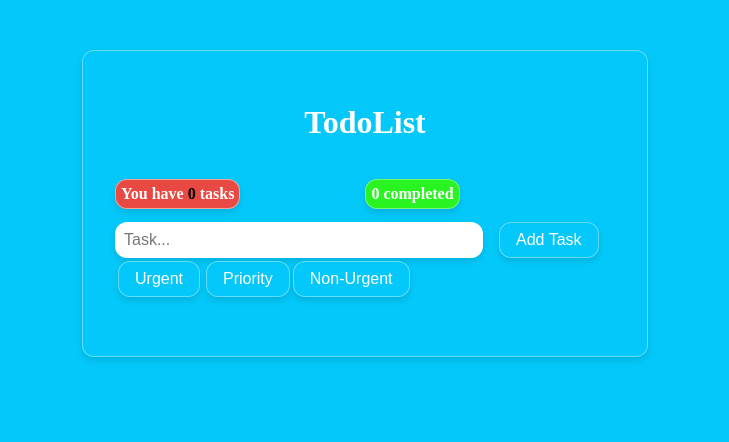
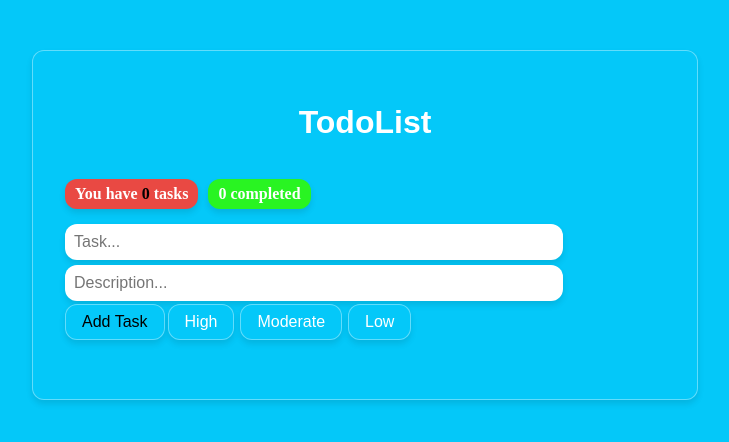
Before and after one commit to thelegend3452/ToDoList, a React (Create React App) app: page / in a window 1280 px wide. Shown: the top 442 px of the page, without its empty margins (275-1004 px from the left). Built offline with nearby package versions, Linux system fonts and the light colour scheme.

Commit message:
storing tasks and better ui

```diff
--- a/src/App.css
+++ b/src/App.css
@@ -1,18 +1,18 @@
 body {
-  font-family:'Times New Roman', Times, serif;
+  font-family: 'Times New Roman', Times, serif;
   background-color: rgb(4, 200, 249);
   margin: 0;
   padding: 0;
 }
 
 .container {
-  max-width: 500px;
+  max-width: 600px;
   margin: 50px auto;
   background-color: rgb(4, 200, 249);
   padding: 2rem;
   border: 1px solid rgba(255, 255, 255, 0.367);
   border-radius: 12px;
-  box-shadow: 0 4px 6px rgb(0,0,0,0.1) ;
+  box-shadow: 0 4px 6px rgba(0,0,0,0.1);
   backdrop-filter: blur(30px);
 }
 
@@ -20,19 +20,23 @@ h1 {
   text-align: center;
   color: #ffffff;
   margin-bottom: 1.5rem;
-  font-family: 'Papyrus';
+  font-family: 'Papyrus', sans-serif;
+}
+
+.rem, .comp {
+  display: inline-block;
+  padding: 6px 10px;
+  border-radius: 12px;
+  box-shadow: 0 4px 6px rgba(0,0,0,0.1);
+  backdrop-filter: blur(30px);
+  font-size: 1rem;
+  margin-bottom: 10px;
 }
 
 .rem {
-  font-size: 1rem;
   color: white;
   background-color: rgb(233, 73, 67);
-  border: 1px solid rgba(255, 255, 255, 0.494);
-  border-radius: 12px;
-  box-shadow: 0 4px 6px rgb(0,0,0,0.1) ;
-  backdrop-filter: blur(30px);
-  padding: 5px;
-  display: inline-block;
+  margin-right: 10px;
 }
 
 .remaning {
@@ -40,127 +44,117 @@ h1 {
 }
 
 .comp {
-  font-size: 1rem;
   color: white;
   background-color: rgb(41, 244, 34);
+}
+
+input[type="text"] {
+  width: calc(100% - 120px);
+  padding: 0.5rem;
+  margin-right: 1rem;
+  margin-top: 5px;
+  border: 1px solid rgba(255, 255, 255, 0.2);
+  border-radius: 12px;
+  box-shadow: 0 4px 6px rgba(0,0,0,0.1);
+  backdrop-filter: blur(20px);
+  font-size: 16px;
+}
+
+input:focus {
+  outline: none;
+}
+
+button {
+  background-color: rgb(4, 200, 249);
+  padding: 0.5rem 1rem;
   border: 1px solid rgba(255, 255, 255, 0.367);
   border-radius: 12px;
   box-shadow: 0 4px 6px rgb(0,0,0,0.1) ;
   backdrop-filter: blur(30px);
-  display: inline-block;
-  margin-left: 25%;
-  padding: 5px;
-}
-.completed {
-  color: black;
-}
 
-
-input[type="text"] {
-  width: 70%;
-  padding: 0.5rem;
-  margin-right: 1rem;
-  border: 1px solid rgb(255, 255, 255, 0.2);
-  border-radius: 12px;
-  box-shadow: 0 4px 6px rgb(0,0,0,0.1) ;
-  backdrop-filter: blur(20px);
-  font-size: 16px;
-}
-input:focus {
-  outline:none;
-}
-
-button {
-  padding: 0.5rem 1rem;
-  background-color: rgb(4, 200, 249);
-  border: 1px solid rgba(255, 255, 255, 0.367);
-  border-radius: 12px;
-  box-shadow: 0 4px 6px rgb(0,0,0,0.1) ;
-  backdrop-filter: blur(30px);
-  color: white;
   font-size: 16px;
   cursor: pointer;
   transition: background-color 0.3s;
 }
 
-button:hover {
-  background-color: #0056b3;
+li button {
+  background-color: transparent;
+  margin-left: 5px;
 }
 
+li button:hover {
+  background-color: #c82333;
+  color: white;
+}
+
+.Pbtn, .Nbtn, .Ubtn {
+  margin: 3px;
+  background-color: rgb(4, 200, 249);
+  padding: 0.5rem 1rem;
+  border: 1px solid rgba(255, 255, 255, 0.367);
+  border-radius: 12px;
+  box-shadow: 0 4px 6px rgb(0,0,0,0.1) ;
+  backdrop-filter: blur(30px);
+  cursor: pointer;
+  font-size: 16px;
+  color: white;
+  transition: background-color 0.3s;
+}
+
+.Ubtn:hover { background-color: #f62b02; }
+.Pbtn:hover { background-color: #f0a904; }
+.Nbtn:hover { background-color: #298bf3; }
+
+
 ul {
-  list-style-type: none;
+  list-style: none;
   padding: 0;
   margin-top: 1.5rem;
 }
 
 li {
   display: flex;
-  justify-content: space-between;
-  align-items: center;
-  padding: 0.75rem 1rem;
-  margin-bottom: 0.75rem;
-  border: 1px solid rgba(255, 255, 255, 0.528);
-  border-radius: 12px;
-  box-shadow: 0 4px 6px rgba(255, 255, 255, 0.150) ;
-  backdrop-filter: blur(10px);
-}
-
-li button {
-  background-color:transparent;
-
-}
-
-li button:hover {
-  background-color: #c82333;
-}
-
-
-.Pbtn, .Ntbn, .Ubtn {
+  flex-direction: column;
+  margin-bottom: 1rem;
   background-color: rgb(4, 200, 249);
-  padding: 0,5rem 1rem;
+  padding: 0.5rem 1rem;
   border: 1px solid rgba(255, 255, 255, 0.367);
   border-radius: 12px;
   box-shadow: 0 4px 6px rgb(0,0,0,0.1) ;
   backdrop-filter: blur(30px);
-  color: white;
-  font-size: 16px;
-  cursor: pointer;
-  transition: background-color 0.3s;
-  margin: 3px;
 
+  gap: 0.5rem;
 }
 
-.Ubtn:hover{
-    background-color: #f62b02;
+li .top-row {
+  display: flex;
+  justify-content: space-between;
+  align-items: center;
+  gap: 10px;
 }
 
-.Pbtn:hover{
-    background-color: #f0a904;
-}
-
-.Nbtn:hover{
-    background-color: #298bf3;
-}
-
-
-
-.Pbtn:focus,.Ubtn:focus, .Nbtn:focus{
-  border: 1px solid black;
-}
-
-.priority.urgent {
-  color: #f62b02
-}
-.priority{
-  color:#e3a004;
+.priority {
+  display: inline-block;
   background-color: rgb(4, 200, 249);
-  padding: 10px;
+  padding: 0.5rem 1rem;
   border: 1px solid rgba(255, 255, 255, 0.367);
   border-radius: 12px;
   box-shadow: 0 4px 6px rgb(0,0,0,0.1) ;
   backdrop-filter: blur(30px);
   font-weight: bold;
 }
-.priority.non-urgent {
-  color: #298bf3;
+
+.priority.high { color: #f62b02; text-align: center; }
+.priority.moderate { color: rgba(199, 148, 0, 0.97); text-align: center; }
+.priority.low { color: #298bf3; text-align: center; }
+
+.description {
+  font-size: 1rem;
+  margin-top: 5px;
+  color: black;
 }
+
+.completed {
+  color: black;
+  text-decoration: line-through;
+}
--- a/src/App.js
+++ b/src/App.js
@@ -1,17 +1,25 @@
-import React, { useState } from "react";
+import React, { useState, useEffect } from "react";
 import './App.css';
 import Todoinput from "./components/Todoinput"
 import Todolist from "./components/Todolist";
 
 const App = () => {
   const [input, setInput] = useState("");
-  const [todos, setTodos] = useState([]);
-  const [priority, setPriority] = useState("NON-URGENT")
+  const [todos, setTodos] = useState(() => {
+    const save_tasks = localStorage.getItem("todos");
+    return save_tasks ? JSON.parse(save_tasks) : [];
+  });
+  const [description, setDescription] = useState("")
+  const [priority, setPriority] = useState("LOW")
+
+  useEffect(() => {
+    localStorage.setItem("todos", JSON.stringify(todos));
+  });
 
   const PriorityOrder = {
-    'URGENT': 1,
-    'PRIORITY': 2,
-    'NON-URGENT': 3
+    'HIGH': 1,
+    'MODERATE': 2,
+    'LOW': 3
   }
 
   const addtask = () => {
@@ -20,13 +28,16 @@ const App = () => {
     const newtask = {
       id: Date.now(),
       text: input,
+      description: description,
       completed: false,
       priority
     };
 
     setInput("");
     setTodos([...todos, newtask]);
+    setDescription("");
   };
+
 
   const deletetask = (id) => {
     const updatedTasks = todos.filter(task => task.id !== id);
@@ -44,12 +55,12 @@ const App = () => {
     if (task.id === id) {
       let newPriority;
 
-      if (task.priority === "URGENT") {
-        newPriority = "PRIORITY";
-      } else if (task.priority === "PRIORITY") {
-        newPriority = "NON-URGENT";
+      if (task.priority === "HIGH") {
+        newPriority = "MODERATE";
+      } else if (task.priority === "MODERATE") {
+        newPriority = "LOW";
       } else {
-        newPriority = "URGENT";
+        newPriority = "HIGH";
       }
 
       return { ...task, priority: newPriority };
@@ -76,7 +87,7 @@ const App = () => {
         <span className="task-count">{completedCount}</span> completed
       </h2>
 
-      <Todoinput input={input} setInput={setInput} addtask={addtask} setPriority={setPriority}/>
+      <Todoinput input={input} setInput={setInput} addtask={addtask} description={description} setDescription={setDescription} setPriority={setPriority}/>
       <Todolist todos={[...todos].sort((a, b) => {
         if (a.completed  !== b.completed) {
           return a.completed ? 1: -1;
--- a/src/components/Todoinput.js
+++ b/src/components/Todoinput.js
@@ -1,6 +1,6 @@
 import React from "react";
 
-const Todoinput = ({input, setInput, addtask, setPriority}) => {
+const Todoinput = ({input, description, setDescription ,setInput, addtask ,setPriority}) => {
     const handleEnter = (event) => {
         if (event.key === 'Enter') {
             addtask();
@@ -16,15 +16,23 @@ const Todoinput = ({input, setInput, addtask, setPriority}) => {
                 placeholder="Task..."
                 required
             />
+            <input
+            type="text"
+            value={description}
+            onChange={(e) => setDescription (e.target.value)}
+            onKeyDown={handleEnter}
+            placeholder="Description..."
+            required
+            />
             <button onClick={addtask}>Add Task</button>
-            <button className="Ubtn" onClick={() => setPriority("URGENT")}>
-                Urgent
+            <button className="Ubtn" onClick={() => setPriority("HIGH")}>
+                High
             </button>
-            <button className="Pbtn" onClick={() => setPriority("PRIORITY")}>
-                Priority
+            <button className="Pbtn" onClick={() => setPriority("MODERATE")}>
+                Moderate
             </button>
-            <button className="Nbtn" onClick={() => setPriority("NON-URGENT")}>
-                Non-Urgent
+            <button className="Nbtn" onClick={() => setPriority("LOW")}>
+                Low
             </button>
             </div>
     )
--- a/src/components/Todolist.js
+++ b/src/components/Todolist.js
@@ -17,11 +17,14 @@ const Todolist = ({ todos, deleteTask, togglecompleted, HandlePriority }) => {
             {todo.priority}
           </span>
 
+
               {}
               <button onClick={() => HandlePriority(todo.id)}>
                   Change Priority
               </button>
+              <p className="description">{`Description: ${todo.description}`}</p>
           </li>
+
       ))}
     </ul>
   );
```
Lines whose indentation alone changed are shown as unchanged.
